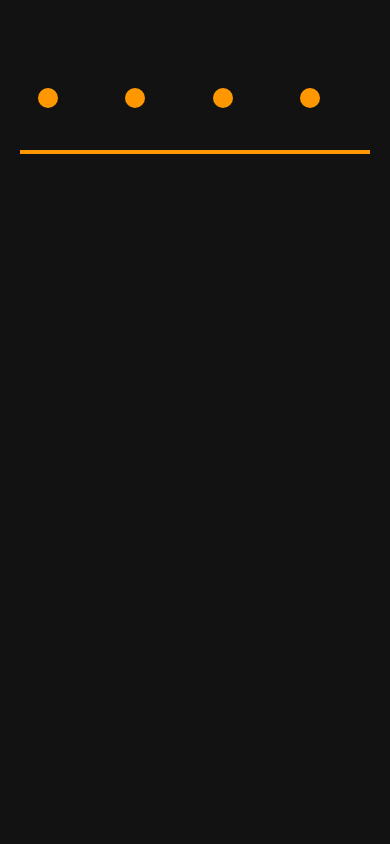
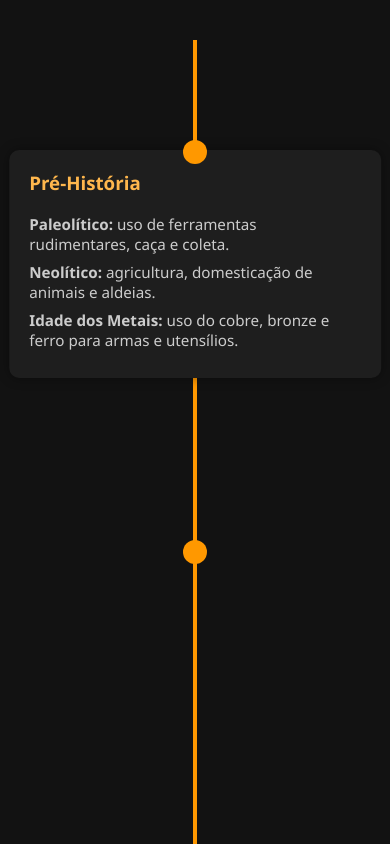
Before and after one commit to vthzreis/linhadotempo, a plain HTML site: page index.html in a window 390 px wide. Both pictures are taken after a click on the element 195 px from the left and 152 px from the top of the page. Shown: the top 844 px of the page. Drawn offline with Linux system fonts and the light colour scheme.

Commit message:
Update index.html

```diff
--- a/index.html
+++ b/index.html
@@ -3,143 +3,153 @@
 <head>
   <meta charset="UTF-8">
   <meta name="viewport" content="width=device-width, initial-scale=1.0">
-  <title>Linha do Tempo</title>
+  <title>Linha do Tempo Vertical</title>
   <style>
     body {
       font-family: 'Segoe UI', sans-serif;
       background-color: #121212;
       color: white;
       margin: 0;
-      padding: 40px 20px;
+      padding: 40px 0;
     }
 
-    .timeline-wrapper {
+    .timeline-vertical {
       position: relative;
-      max-width: 1000px;
+      width: 4px;
+      background-color: #ff9800;
       margin: 0 auto;
+      height: 1800px; /* altura da linha */
     }
 
-    .timeline-line {
-      height: 4px;
-      background-color: #ff9800;
-      position: relative;
-      top: 50px;
-      margin: 60px 0;
+    .timeline-event {
+      position: absolute;
+      left: 50%;
+      transform: translateX(-50%);
+      display: flex;
+      flex-direction: column;
+      align-items: center;
+      cursor: pointer;
     }
 
-    .timeline-point {
-      position: absolute;
-      top: -12px;
+    .timeline-dot {
       width: 24px;
       height: 24px;
       background-color: #ff9800;
       border-radius: 50%;
-      cursor: pointer;
+      margin-bottom: 10px;
       transition: transform 0.3s ease;
+      z-index: 2;
     }
 
-    .timeline-point:hover {
+    .timeline-dot:hover {
       transform: scale(1.2);
     }
 
-    .info-box {
+    .event-box {
       display: none;
-      position: absolute;
-      top: 80px;
-      width: 240px;
       background-color: #1e1e1e;
       padding: 20px;
       border-radius: 10px;
-      box-shadow: 0 0 12px rgba(0, 0, 0, 0.4);
+      width: 280px;
+      text-align: left;
+      box-shadow: 0 0 12px rgba(0,0,0,0.4);
+      position: absolute;
+      left: 50%;
+      transform: translateX(-50%);
+      margin-top: 10px;
       z-index: 1;
-      transition: opacity 0.3s ease;
     }
 
-    .info-box.active {
+    .event-box.active {
       display: block;
     }
 
-    .info-box h3 {
+    .event-box h3 {
+      color: #ffb74d;
       margin-top: 0;
-      color: #ffb74d;
     }
 
-    .info-box p {
+    .event-box p {
       margin: 8px 0;
       font-size: 0.95em;
       color: #ccc;
     }
 
     /* Responsividade */
-    @media screen and (max-width: 768px) {
-      .timeline-point {
-        width: 20px;
-        height: 20px;
-      }
-
-      .info-box {
-        width: 90vw;
-        left: 5vw !important;
+    @media screen and (max-width: 600px) {
+      .event-box {
+        width: 85vw;
+        left: 50%;
+        transform: translateX(-50%);
       }
     }
   </style>
 </head>
 <body>
 
-  <div class="timeline-wrapper">
-    <div class="timeline-line"></div>
+  <div class="timeline-vertical">
 
     <!-- Pré-História -->
-    <div class="timeline-point" style="left: 5%;" onclick="showInfo(0)"></div>
-    <div class="info-box" style="left: 0%;" id="info0">
-      <h3>Pré-História</h3>
-      <p><strong>Descoberta do fogo:</strong> permitiu cozinhar alimentos e se proteger.</p>
-      <p><strong>Primeiras ferramentas:</strong> feitas de pedra para caça e corte.</p>
-      <p><strong>Arte rupestre:</strong> desenhos em cavernas representando cenas da vida.</p>
+    <div class="timeline-event" style="top: 100px;" onclick="showBox(0)">
+      <div class="timeline-dot"></div>
+      <div class="event-box" id="box0">
+        <h3>Pré-História</h3>
+        <p><strong>Paleolítico:</strong> uso de ferramentas rudimentares, caça e coleta.</p>
+        <p><strong>Neolítico:</strong> agricultura, domesticação de animais e aldeias.</p>
+        <p><strong>Idade dos Metais:</strong> uso do cobre, bronze e ferro para armas e utensílios.</p>
+      </div>
     </div>
 
     <!-- Idade Antiga -->
-    <div class="timeline-point" style="left: 30%;" onclick="showInfo(1)"></div>
-    <div class="info-box" style="left: 25%;" id="info1">
-      <h3>Idade Antiga</h3>
-      <p><strong>Criação da escrita:</strong> início da história registrada.</p>
-      <p><strong>Pirâmides do Egito:</strong> túmulos monumentais para faraós.</p>
-      <p><strong>Democracia grega:</strong> surgimento da participação política em Atenas.</p>
+    <div class="timeline-event" style="top: 500px;" onclick="showBox(1)">
+      <div class="timeline-dot"></div>
+      <div class="event-box" id="box1">
+        <h3>Idade Antiga</h3>
+        <p><strong>Criação da escrita:</strong> início da história registrada.</p>
+        <p><strong>Pirâmides do Egito:</strong> construções monumentais para os faraós.</p>
+        <p><strong>Democracia grega:</strong> primeiros passos da participação política.</p>
+      </div>
     </div>
 
     <!-- Idade Média -->
-    <div class="timeline-point" style="left: 55%;" onclick="showInfo(2)"></div>
-    <div class="info-box" style="left: 50%;" id="info2">
-      <h3>Idade Média</h3>
-      <p><strong>Feudalismo:</strong> sistema de organização baseado em terras e servidão.</p>
-      <p><strong>Cristianismo:</strong> expansão da influência da Igreja.</p>
-      <p><strong>Cruzadas:</strong> guerras religiosas entre cristãos e muçulmanos.</p>
+    <div class="timeline-event" style="top: 900px;" onclick="showBox(2)">
+      <div class="timeline-dot"></div>
+      <div class="event-box" id="box2">
+        <h3>Idade Média</h3>
+        <p><strong>Feudalismo:</strong> sistema baseado em senhores feudais e servos.</p>
+        <p><strong>Expansão do cristianismo:</strong> influência da Igreja na sociedade.</p>
+        <p><strong>Cruzadas:</strong> expedições militares religiosas.</p>
+      </div>
     </div>
 
     <!-- Idade Moderna -->
-    <div class="timeline-point" style="left: 80%;" onclick="showInfo(3)"></div>
-    <div class="info-box" style="left: 75%;" id="info3">
-      <h3>Idade Moderna</h3>
-      <p><strong>Renascimento:</strong> valorização da arte, ciência e do ser humano.</p>
-      <p><strong>Navegações:</strong> exploração marítima e descobertas de novos continentes.</p>
-      <p><strong>Revolução Científica:</strong> avanços na forma de entender o mundo.</p>
+    <div class="timeline-event" style="top: 1300px;" onclick="showBox(3)">
+      <div class="timeline-dot"></div>
+      <div class="event-box" id="box3">
+        <h3>Idade Moderna</h3>
+        <p><strong>Renascimento:</strong> valorização da razão, ciência e artes.</p>
+        <p><strong>Grandes Navegações:</strong> descobrimentos e expansão europeia.</p>
+        <p><strong>Revolução Científica:</strong> avanços no conhecimento científico.</p>
+      </div>
     </div>
+
   </div>
 
   <script>
-    function showInfo(index) {
-      // Fecha todos
-      const boxes = document.querySelectorAll('.info-box');
-      boxes.forEach(box => box.classList.remove('active'));
+    function showBox(index) {
+      // Fecha todos os painéis
+      document.querySelectorAll('.event-box').forEach(box => {
+        box.classList.remove('active');
+      });
 
-      // Abre o clicado
-      document.getElementById(`info${index}`).classList.add('active');
+      // Abre o painel clicado
+      document.getElementById(`box${index}`).classList.add('active');
     }
 
-    // Fecha caixas clicando fora
+    // Fecha se clicar fora
     window.addEventListener('click', function (e) {
-      if (!e.target.classList.contains('timeline-point')) {
-        document.querySelectorAll('.info-box').forEach(box => box.classList.remove('active'));
+      if (!e.target.closest('.timeline-event')) {
+        document.querySelectorAll('.event-box').forEach(box => box.classList.remove('active'));
       }
     });
   </script>
```
